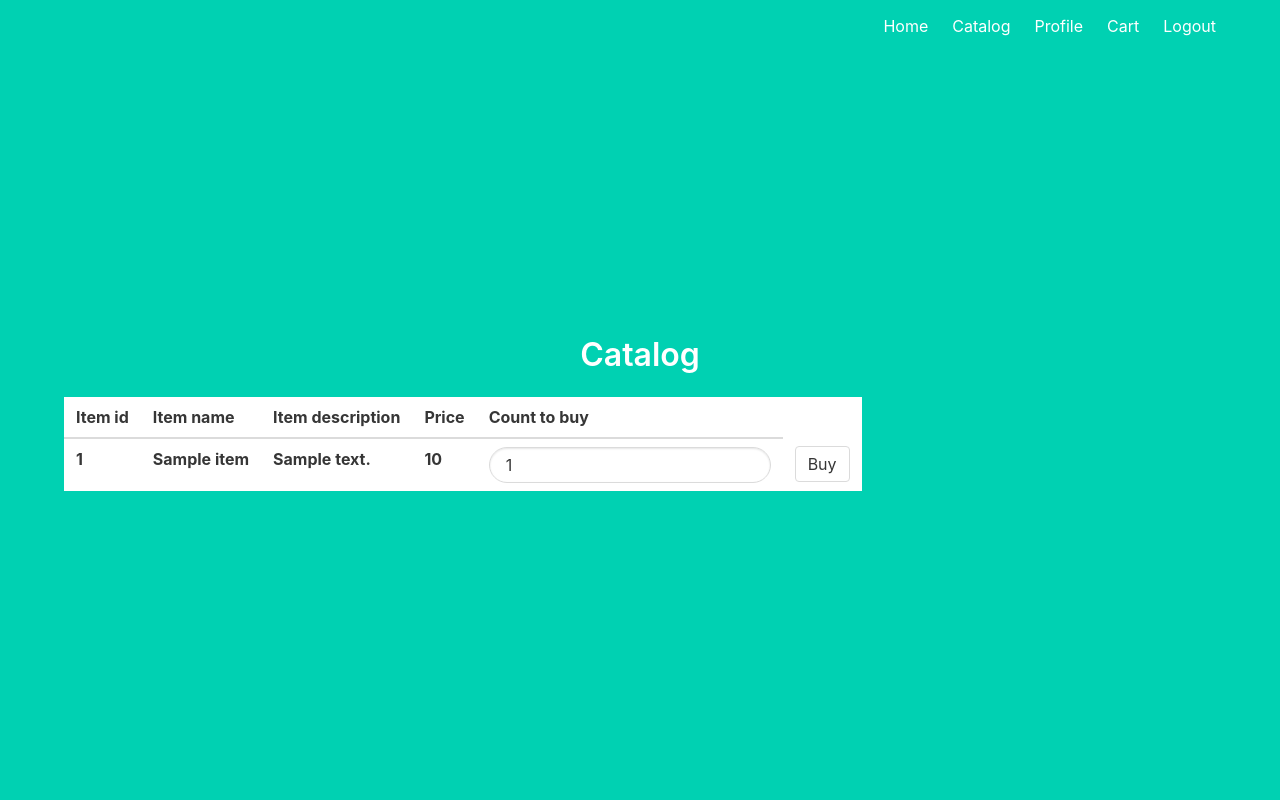
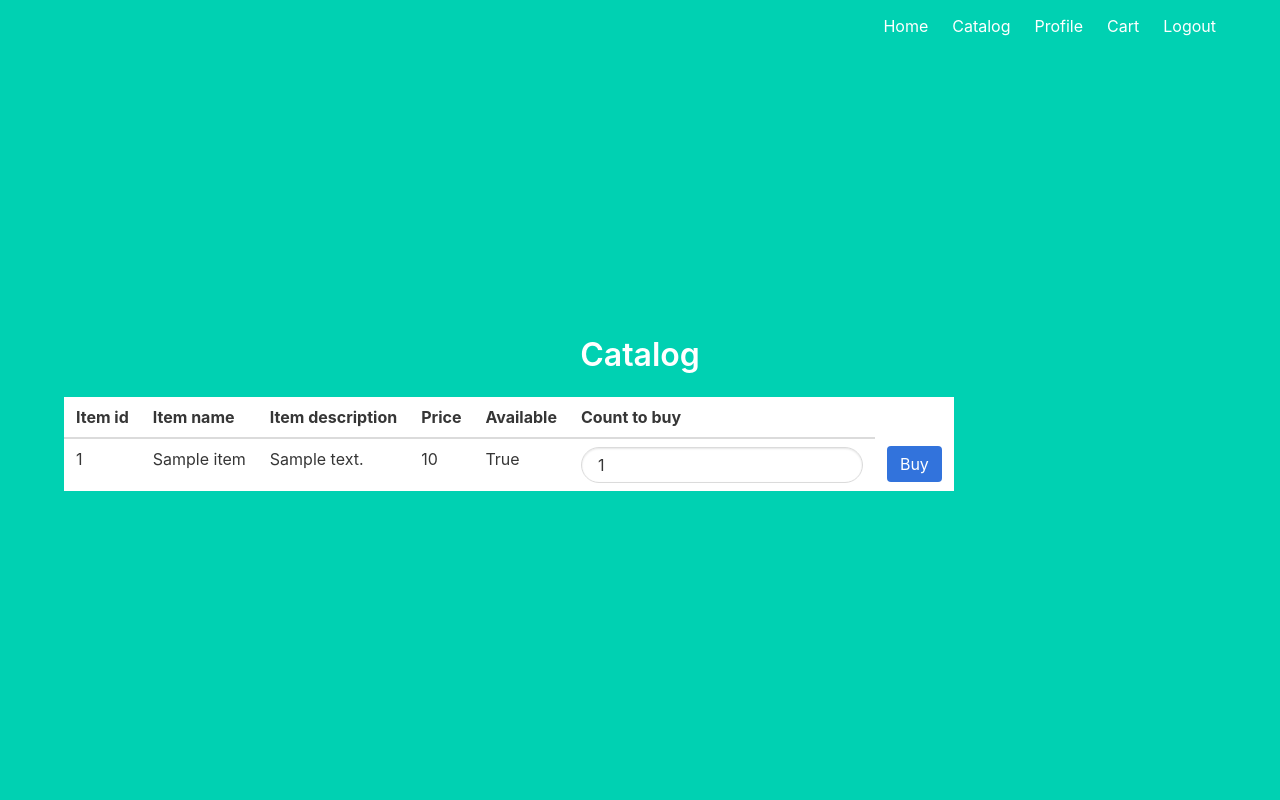
Before and after one commit to F1int0m/DevOps_Project, a Flask app: page /catalog in a window 1280 px wide. Run offline with Flask 2, Linux system fonts and the light colour scheme; a user stored in the database is signed in; tables that the repository leaves empty hold one stand-in row (values such as "Sample post"); lists and menus that the app fills with data are empty.

Commit message:
visual improvements

```diff
--- a/project/items_catalog.py
+++ b/project/items_catalog.py
@@ -19,7 +19,7 @@ def cart():
 @catalog_app.route('/catalog', methods=['GET', 'POST'])
 def catalog():
     items = Item.query.filter_by(is_ready=True).all()
-    return render_template('catalog.html', items=items, flag=False)
+    return render_template('catalog.html', items=items, user=current_user)
 
 
 @catalog_app.route('/secretCatalog', methods=['GET', 'POST'])
@@ -27,7 +27,7 @@ def secretCatalog():
     if not current_user.is_admin:
         return redirect(url_for('main.index'))
     items = Item.query.all()
-    return render_template('catalog.html', items=items, flag=True)
+    return render_template('catalog.html', items=items, user=current_user)
 
 
 @dispatcher.add_method
@@ -36,8 +36,6 @@ def add_to_cart(item_id, count):
         checked_count = int(count)
     except:
         return 'Not int in count'
-    if not current_user.is_authenticated:
-        return redirect(url_for('auth.login'))
 
     res = db.session.query(Cart).filter(Cart.c.item_id == item_id) \
         .filter(Cart.c.user_id == current_user.id).first()
@@ -52,3 +50,6 @@ def add_to_cart(item_id, count):
         db.engine.execute(stmt)
 
     return 'OK'
+
+def remove_from_cart():
+    return 'OK'
--- a/project/static/new2.js
+++ b/project/static/new2.js
@@ -20,8 +20,5 @@ async function add_to_cart(id){
               body: JSON.stringify(payload)
             });
         console.log(response.json)
-
-
-
 	}
 }
--- a/project/templates/cart.html
+++ b/project/templates/cart.html
@@ -4,7 +4,7 @@
 <h1 class="title">
     Your cart
 </h1>
-<table class="table">
+<table class="table is-striped is-hoverable">
     <thead>
     <tr>
         <th>Item id</th>
--- a/project/templates/catalog.html
+++ b/project/templates/catalog.html
@@ -4,16 +4,18 @@
 <h1 class="title">
     Catalog
 </h1>
-<table class="table">
+<table class="table is-striped is-hoverable">
     <thead>
     <tr>
         <th>Item id</th>
         <th>Item name</th>
         <th>Item description</th>
         <th>Price</th>
+        {% if user.is_authenticated %}
+        {% if user.is_admin %}
+        <th>Available</th>
+        {% endif %}
         <th>Count to buy</th>
-        {% if flag %}
-        <th>Available</th>
         {% endif %}
     </tr>
     </thead>
@@ -21,17 +23,19 @@
 
     {% for item in items %}
     <tr id="row_id_{{item.id}}">
-        <th>{{ item.id }}</th>
-        <th>{{ item.name }}</th>
-        <th>{{ item.description }}</th>
-        <th>{{ item.price }}</th>
-        <th><input id="count_id_{{ item.id }}" class="input is-rounded" type="text" placeholder="Count" value="1"></th>
-        {% if flag%}
-        <th>{{ item.is_ready }}</th>
+        <td>{{ item.id }}</td>
+        <td>{{ item.name }}</td>
+        <td>{{ item.description }}</td>
+        <td>{{ item.price }}</td>
+        {% if user.is_admin%}
+        <td>{{ item.is_ready }}</td>
         {% endif %}
-        <th>
-            <input onclick="add_to_cart({{ item.id }})" class="button" type="submit" value="Buy">
-        </th>
+        {% if user.is_authenticated%}
+        <td><input id="count_id_{{ item.id }}" class="input is-rounded" type="text" placeholder="Count" value="1"></td>
+        <td>
+            <input onclick="add_to_cart({{ item.id }})" class="button is-link" type="submit" value="Buy">
+        </td>
+        {% endif %}
     </tr>
     {% endfor %}
 
--- a/project/templates/index.html
+++ b/project/templates/index.html
@@ -2,9 +2,9 @@
 
 {% block content %}
 <h1 class="title">
-  Flask Login Example
+  Mi little shop
 </h1>
 <h2 class="subtitle">
-  Easy authentication and authorization in Flask.
+  Don't buy 'tes123' pcs of item's, pls
 </h2>
 {% endblock %}
```
